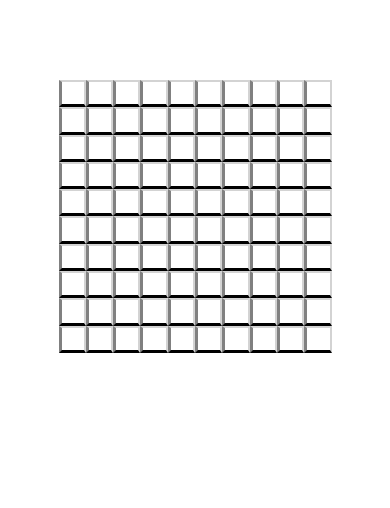
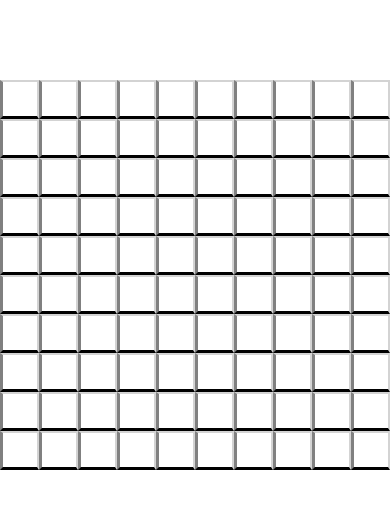
Before and after one commit to jacobkastensmidt/minesweeper, a React (Create React App) app: page / in a window 390 px wide. Shown: the top 508 px of the page. Built offline with nearby package versions, Linux system fonts and the light colour scheme.

Commit message:
More responsive CSS and board gen start

```diff
--- a/src/App.css
+++ b/src/App.css
@@ -1,6 +1,7 @@
 .App {
   margin-top: 5em;
-  text-align: center;
+  display: flex;
+  justify-content: center;
 }
 
 .App-logo {
--- a/src/Board/Board.css
+++ b/src/Board/Board.css
@@ -1,10 +1,21 @@
 .Board {
-    display: flex;
-    justify-content: center;
+	position: relative;
+	width: 70vh;
+}
+
+.Board:before{
+	content: "";
+	display: block;
+	padding-top: 100%;
 }
 
 .BoardGrid {
-    display: grid;
-    width: 70vw;
-    height: 70vw;
+  display: grid;
+  position: absolute;
+  top: 0;
+  left: 0;
+  bottom: 0;
+  right: 0;
+  line-height:100%;
+  height:100%;
 }
--- a/src/Board/Board.js
+++ b/src/Board/Board.js
@@ -3,20 +3,33 @@ import Tile from './Tile';
 import './Board.css';
 
 export default class Board extends Component {
+	determineNumberOfMines(height, width) {
+		const max = (height - 1) * (width - 1);
+		const min = (height > width) ? height : width;
+		let threeRandom = Array.from(Array(3), (value, key) => Math.random() * (max - min) + min);
+		return Math.floor(threeRandom.reduce(
+      (accumulator, current) => accumulator + current,
+      0)
+      / threeRandom.length
+    );
+	}
+
 	render() {
 		const {boardWidth} = this.props;
 		let {boardHeight} = this.props;
 		boardHeight = boardHeight||boardWidth;
-        const boardSize = Array.from(new Array(boardWidth * boardHeight), (val,index)=>index);
+		const boardSize = Array(boardWidth * boardHeight).fill(false);
 		const boardGridStyle = {
 			'gridTemplateColumns': `repeat(${boardWidth}, auto)`
 		};
+		let a = this.determineNumberOfMines(boardHeight, boardWidth);
+		console.log(boardHeight + " " + boardWidth + " " + a);
 
 		return (
 			<div className="Board">
 				<div className="BoardGrid" style={boardGridStyle}>
 					{boardSize.map((value, index) => {
-                        return <Tile key={value} boardWidth={boardWidth} />
+						return <Tile key={index} isBomb={true}  />
 					})}
 				</div>
 			</div>
--- a/src/Board/Tile.css
+++ b/src/Board/Tile.css
@@ -5,6 +5,7 @@
   display: flex;
   justify-content: center;
   align-items: center;
+  position: relative;
 }
 
 .Tile.depressed {
--- a/src/Board/Tile.js
+++ b/src/Board/Tile.js
@@ -12,7 +12,7 @@ const symbols = {
 export default class Tile extends Component {
   state = {
       isRevealed: false,
-        isBomb: true,
+      isBomb: this.props.isBomb||false,
       isFlagged: false,
       symbol: null
     }
@@ -47,7 +47,8 @@ export default class Tile extends Component {
   render() {
     const style = {
       position: 'absolute',
-            'font-size': '1.5em'
+      width: '100%',
+      height: '100%'
     }
     return (
       <div
@@ -57,7 +58,7 @@ export default class Tile extends Component {
       >
         {this.state.symbol && ((this.state.isFlagged && !this.state.isRevealed) ||
           (this.state.isBomb && this.state.isRevealed)) &&
-                    <FontAwesomeIcon icon={this.state.symbol} style={style} />
+          <FontAwesomeIcon icon={this.state.symbol} style={style} viewBox="-200 -200 912 912"/>
         }
       </div>
     );
```
Lines whose indentation alone changed are shown as unchanged.
